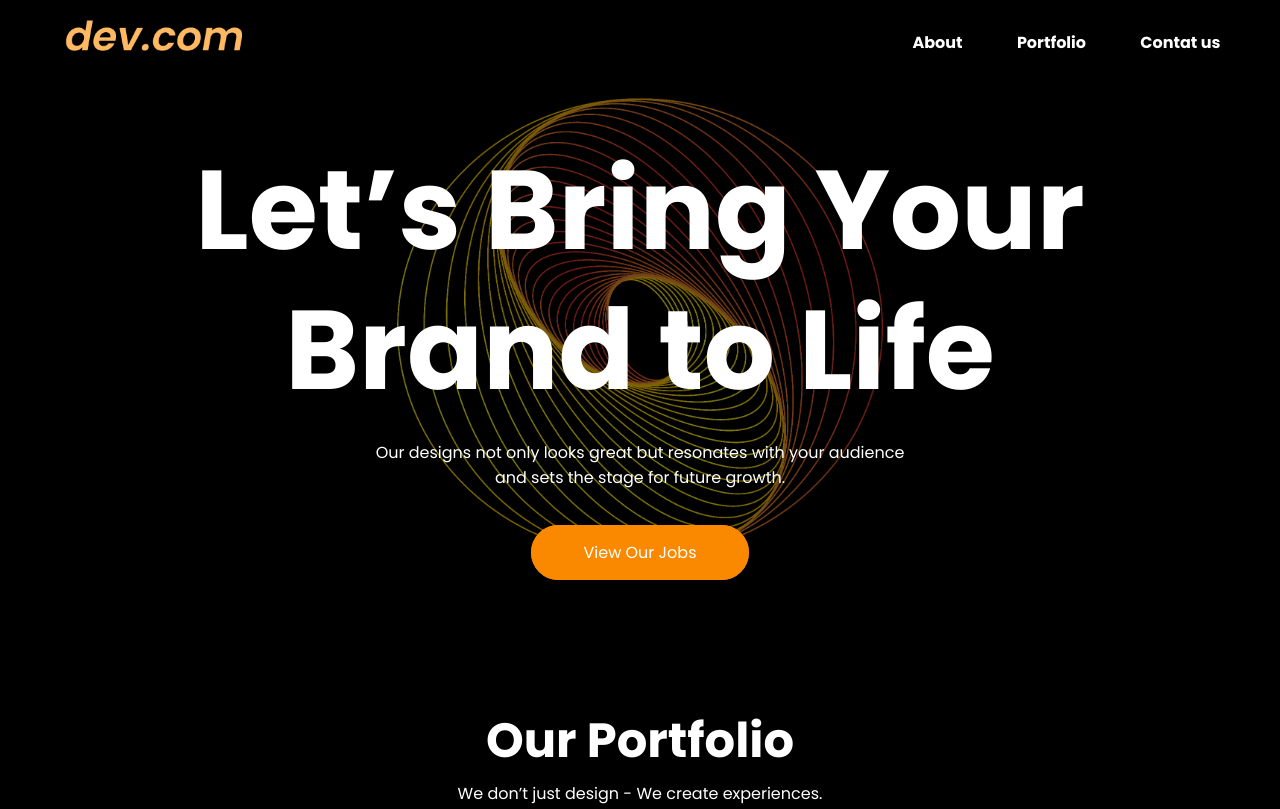
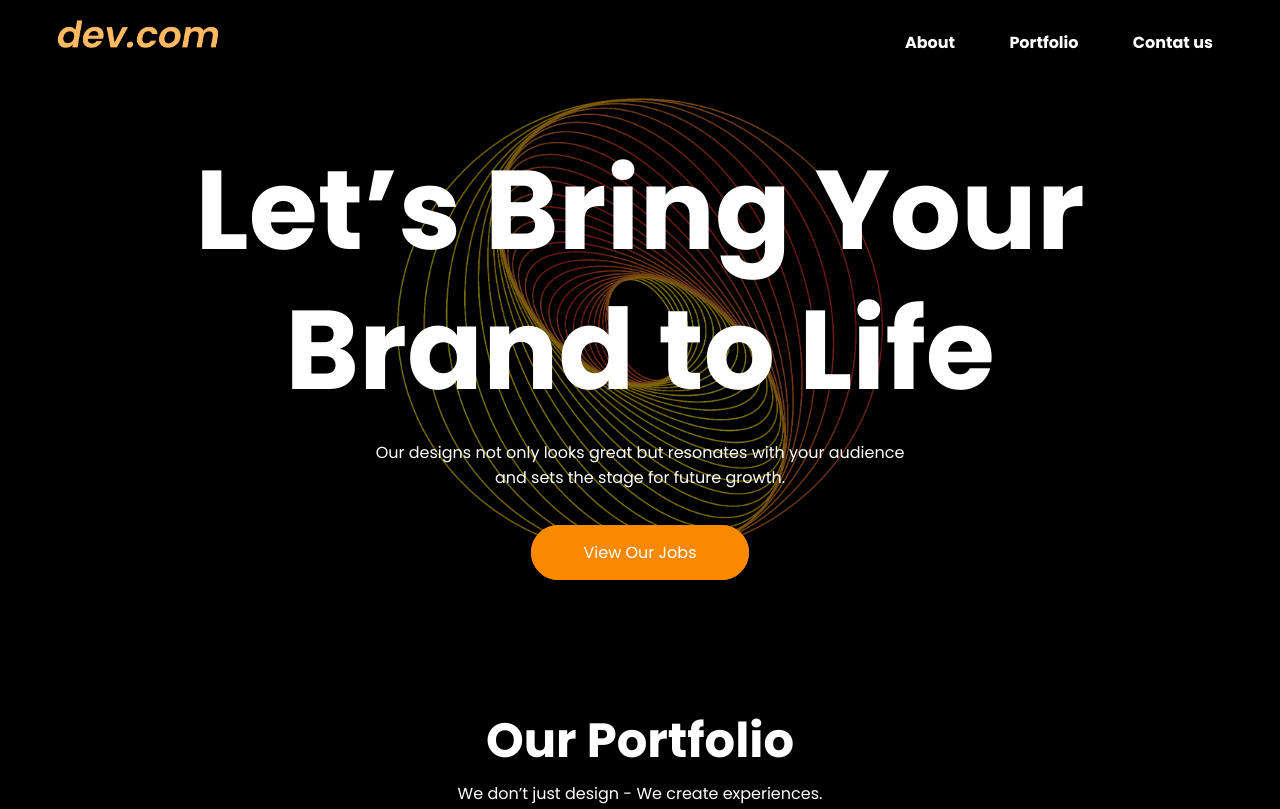
Before and after one commit to Esta128/brand-design-agency-website-project, a plain HTML site: page index.html in a window 1280 px wide. Shown: the top 809 px of the page. Drawn offline with Linux system fonts and the light colour scheme.

Commit message:
Update style.css

```diff
--- a/style.css
+++ b/style.css
@@ -188,6 +188,6 @@ footer {
 }
 
 a img{
-  width: 30px;
-  padding: 0 30px;
+  width: 25px;
+  padding: 0 15px;
 }
```
